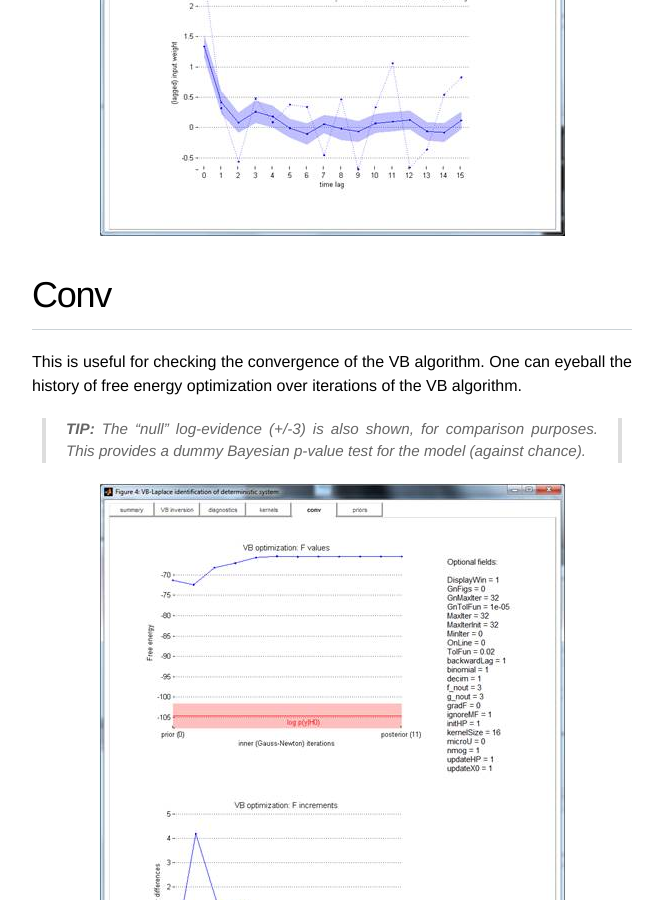
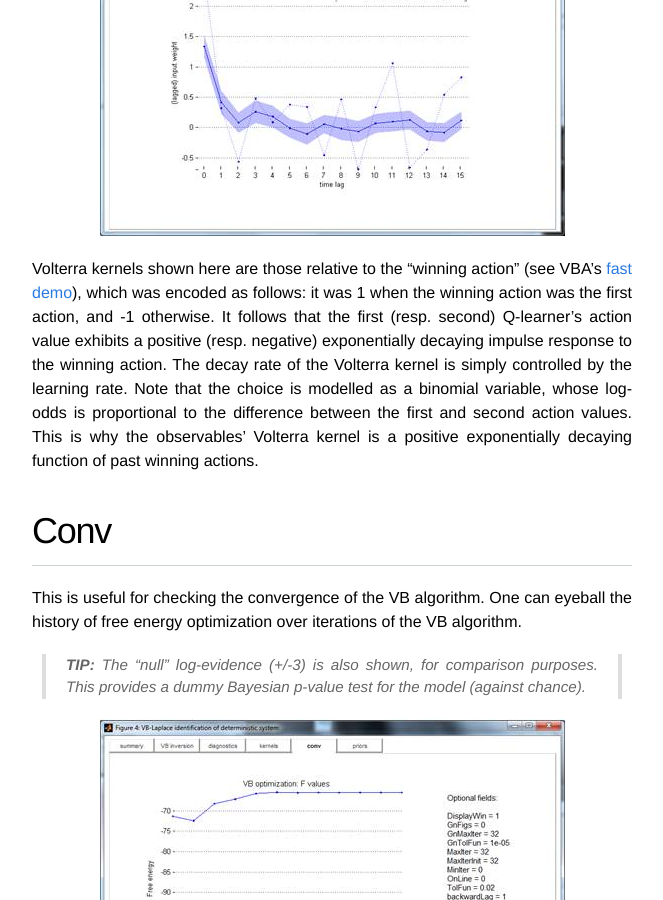
Before and after one commit to MBB-team/VBA-toolbox, a Jekyll site: the page built from _wiki/VBA-graphical-output.md, in a window 1280 px wide and 900 px high, scrolled down 3891 px. Shown: the whole window, without its empty margins (308-971 px from the left). Built offline with Jekyll 4.4.1, drawn with Linux system fonts in a browser that asks for light colours; nearby versions of some CDN libraries.

Commit message:
Update VBA-graphical-output.md

```diff
--- a/_wiki/VBA-graphical-output.md
+++ b/_wiki/VBA-graphical-output.md
@@ -41,6 +41,9 @@ This tab shows the Volterra decomposition of data and system’s states onto the
 
 ![]({{ site.baseurl }}/images/wiki/tabs/tab4.jpg)
 
+Volterra kernels shown here are those relative to the "winning action" (see VBA's [fast demo]({{ site.baseurl }}/wiki/Fast-demo-Q-learning-model)), which was encoded as follows: it was 1 when the winning action was the first action, and -1 otherwise. It follows that the first (resp. second) Q-learner's action value exhibits a positive (resp. negative) exponentially decaying impulse response to the winning action. The decay rate of the Volterra kernel is simply controlled by the learning rate. Note that the choice is modelled as a binomial variable, whose log-odds is proportional to the difference between the first and second action values. This is why the observables' Volterra kernel is a positive exponentially decaying function of past winning actions.
+
+
 # Conv
 
 This is useful for checking the convergence of the VB algorithm. One can eyeball the history of free energy optimization over iterations of the VB algorithm.
```
